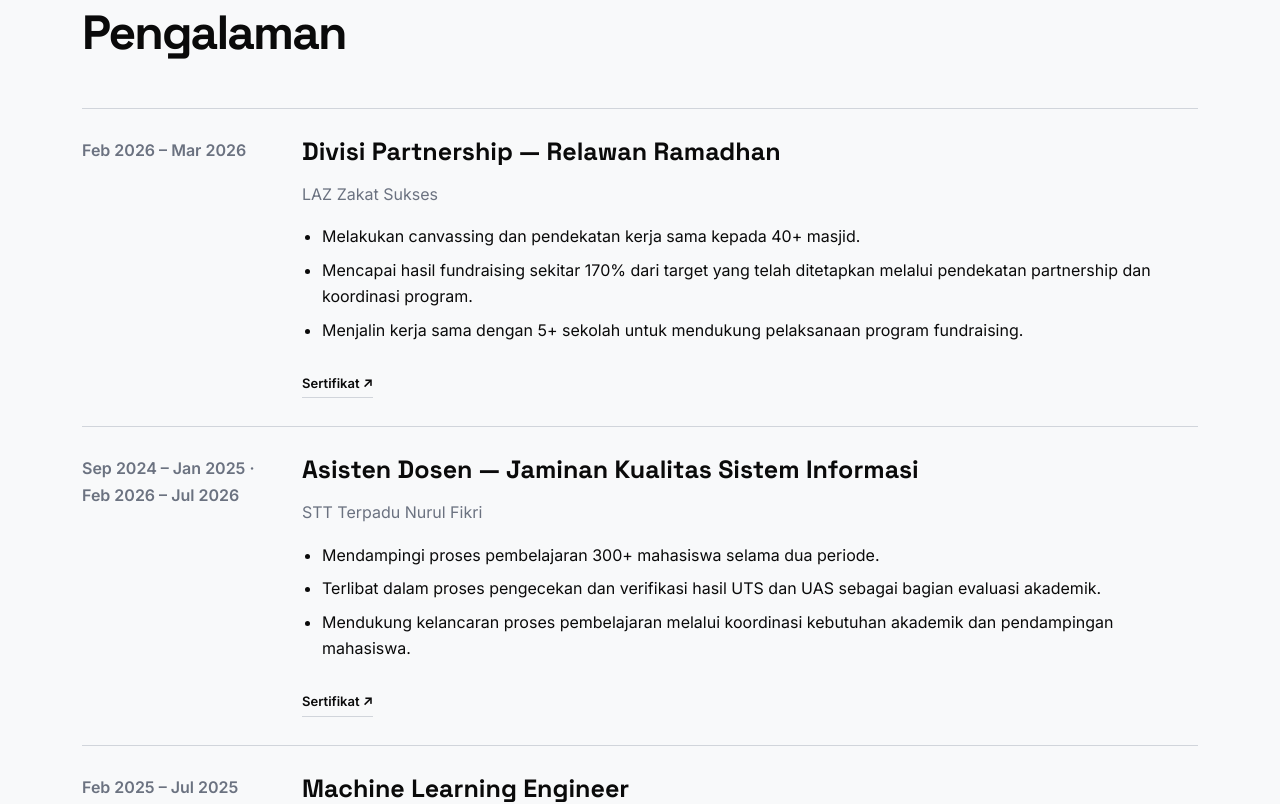
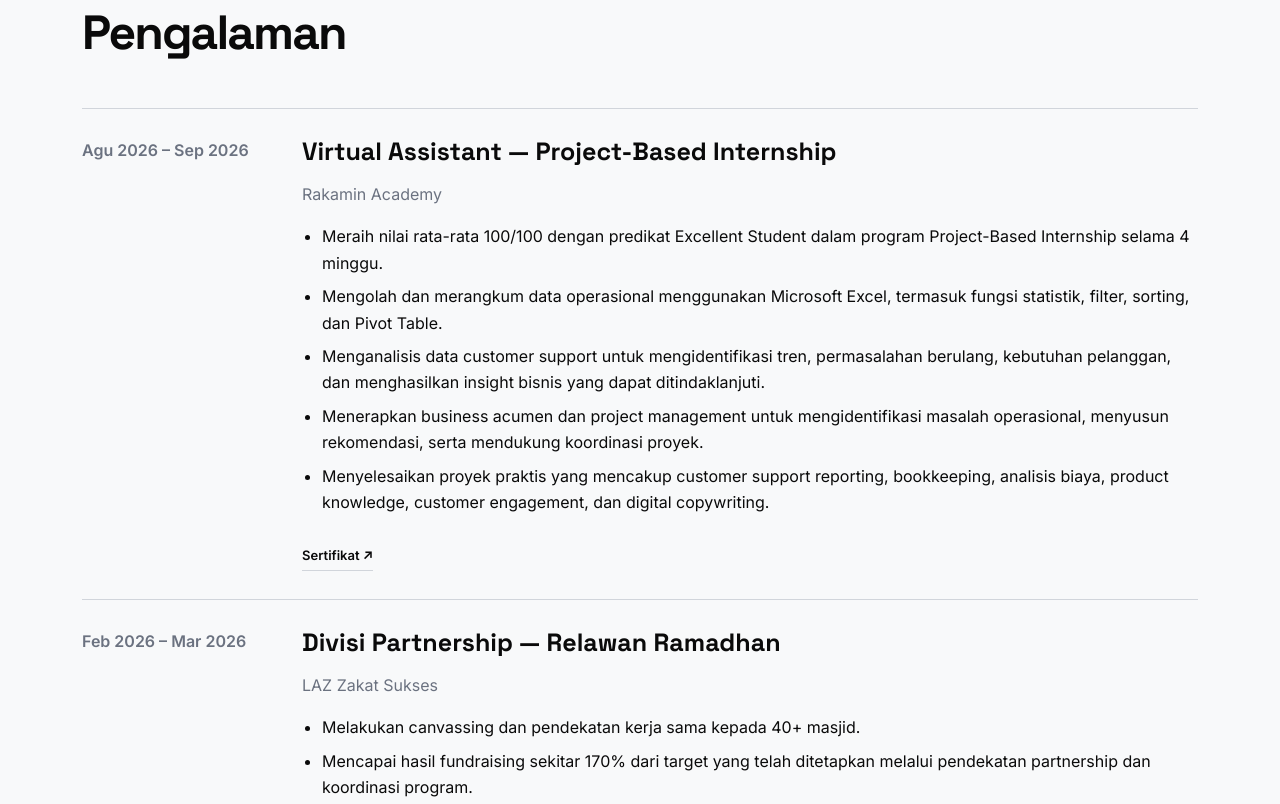
Before and after one commit to RezaHarahap/reza-portfolio, a React (Vite) app in the folder client/: page / in a window 1280 px wide. Shown: the part 2540-3344 px from the top of the page. Built offline with nearby package versions, Linux system fonts and the light colour scheme.

Commit message:
Add Rakamin Virtual Assistant internship experience

```diff
--- a/client/src/sections/Experience.jsx
+++ b/client/src/sections/Experience.jsx
@@ -2,6 +2,19 @@ import SectionHeader from '../components/SectionHeader.jsx';
 import { usePreferences } from '../hooks/usePreferences.jsx';
 
 const idItems = [
+  [
+    'Agu 2026 – Sep 2026',
+    'Virtual Assistant — Project-Based Internship',
+    'Rakamin Academy',
+    [
+      'Meraih nilai rata-rata 100/100 dengan predikat Excellent Student dalam program Project-Based Internship selama 4 minggu.',
+      'Mengolah dan merangkum data operasional menggunakan Microsoft Excel, termasuk fungsi statistik, filter, sorting, dan Pivot Table.',
+      'Menganalisis data customer support untuk mengidentifikasi tren, permasalahan berulang, kebutuhan pelanggan, dan menghasilkan insight bisnis yang dapat ditindaklanjuti.',
+      'Menerapkan business acumen dan project management untuk mengidentifikasi masalah operasional, menyusun rekomendasi, serta mendukung koordinasi proyek.',
+      'Menyelesaikan proyek praktis yang mencakup customer support reporting, bookkeeping, analisis biaya, product knowledge, customer engagement, dan digital copywriting.',
+    ],
+    '/certificates/rakamin-virtual-assistant-certificate.html',
+  ],
   [
     'Feb 2026 – Mar 2026',
     'Divisi Partnership — Relawan Ramadhan',
@@ -63,6 +76,19 @@ const idItems = [
 ];
 
 const enItems = [
+  [
+    'Aug 2026 – Sep 2026',
+    'Virtual Assistant — Project-Based Internship',
+    'Rakamin Academy',
+    [
+      'Achieved an average score of 100/100 with an Excellent Student distinction in a four-week Project-Based Internship.',
+      'Processed and summarized operational data using Microsoft Excel, including statistical functions, filters, sorting, and Pivot Tables.',
+      'Analyzed customer support data to identify trends, recurring issues, customer needs, and actionable business insights.',
+      'Applied business acumen and project management to identify operational problems, formulate recommendations, and support project coordination.',
+      'Completed practical projects covering customer support reporting, bookkeeping, cost analysis, product knowledge, customer engagement, and digital copywriting.',
+    ],
+    '/certificates/rakamin-virtual-assistant-certificate.html',
+  ],
   [
     'Feb 2026 – Mar 2026',
     'Partnership Division — Ramadan Volunteer',
@@ -129,20 +155,15 @@ export default function Experience() {
 
   return (
     <section id="experience" className="section">
-      <SectionHeader
-        index="04 /"
-        title={t.sections.experience}
-      />
+      <SectionHeader index="04 /" title={t.sections.experience} />
 
       <div className="timeline">
-        {items.map(
-          ([period, role, place, bullets, certificateUrl]) => (
+        {items.map(([period, role, place, bullets, certificateUrl]) => (
           <article key={`${role}-${period}`}>
             <div className="time">{period}</div>
 
             <div>
               <h3>{role}</h3>
-
               <p className="muted">{place}</p>
 
               <ul className="clean-list">
@@ -151,23 +172,19 @@ export default function Experience() {
                 ))}
               </ul>
 
-                {certificateUrl &&
-                  !certificateUrl.startsWith('LINK_') && (
+              {certificateUrl && !certificateUrl.startsWith('LINK_') && (
                 <a
                   href={certificateUrl}
                   target="_blank"
                   rel="noreferrer"
                   className="experience-certificate"
                 >
-                      {language === 'id'
-                        ? 'Sertifikat ↗'
-                        : 'Certificate ↗'}
+                  {language === 'id' ? 'Sertifikat ↗' : 'Certificate ↗'}
                 </a>
               )}
             </div>
           </article>
-          )
-        )}
+        ))}
       </div>
     </section>
   );
```
Lines whose indentation alone changed are shown as unchanged.
